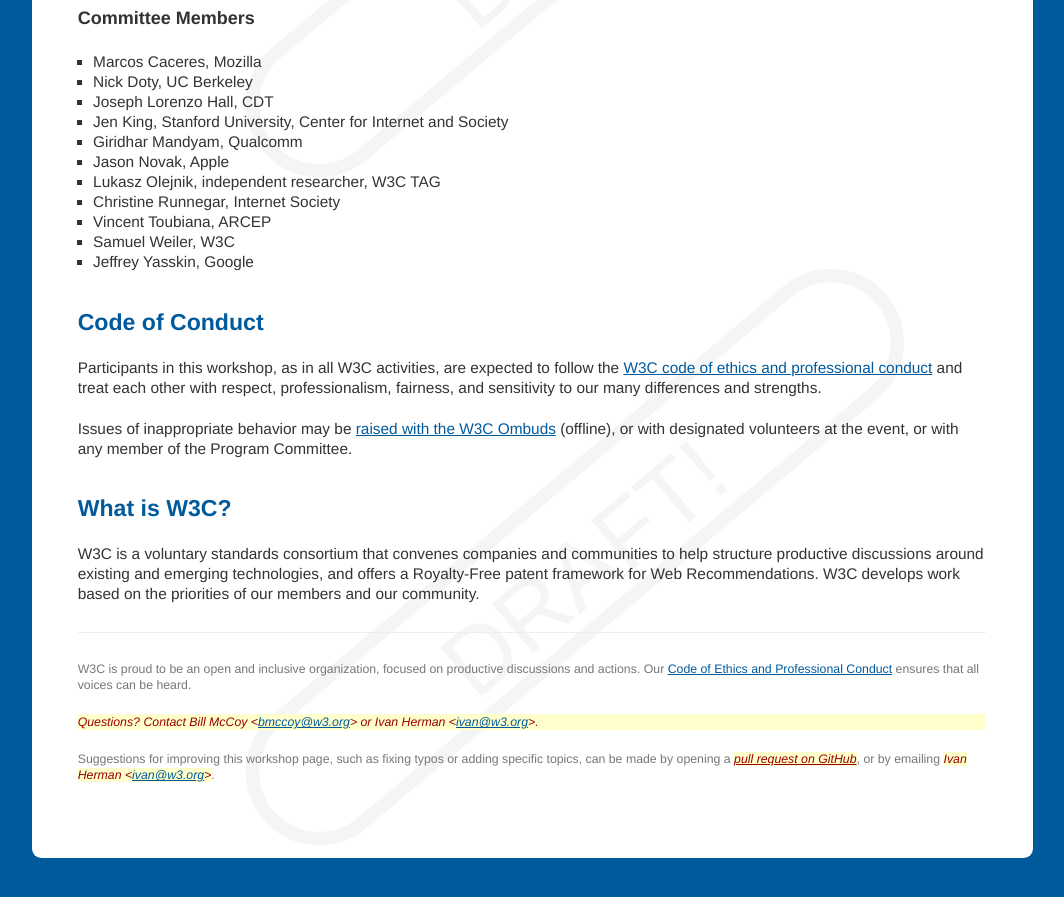
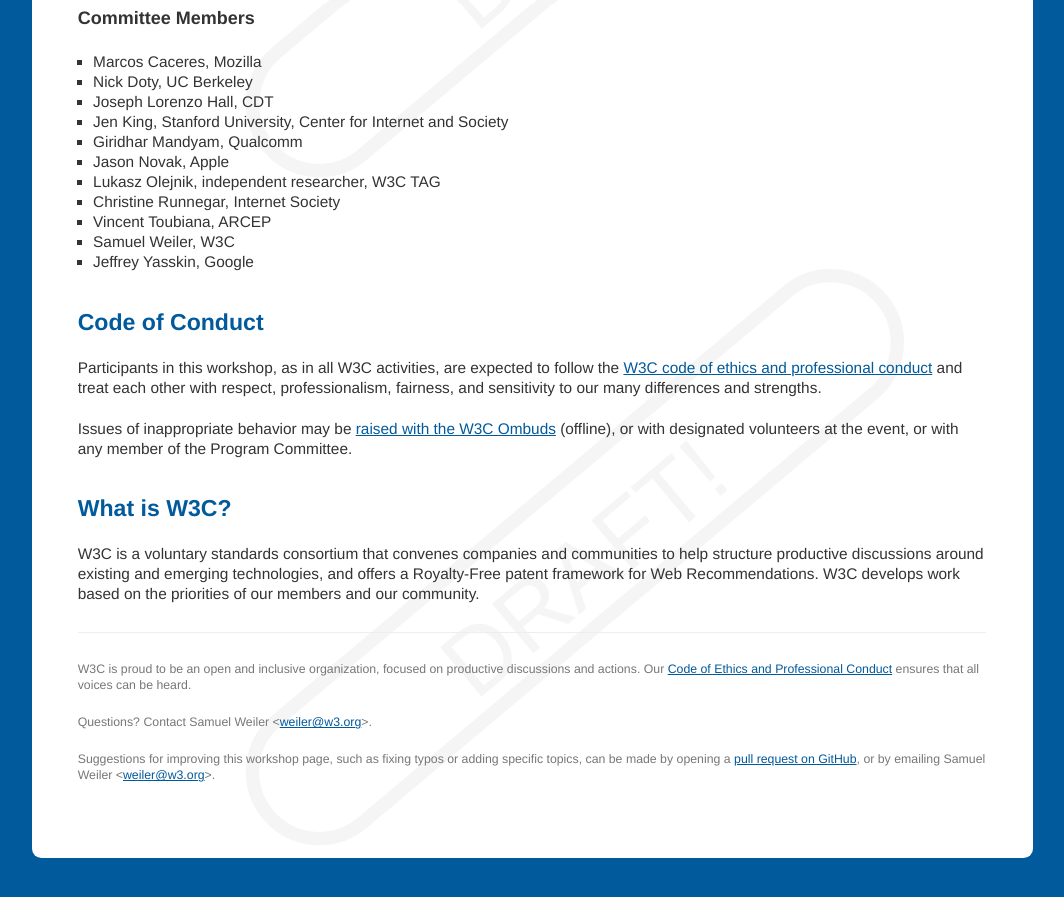
Before and after one commit to w3c/permissions-ws-2018, a Jekyll site: the page built from cfp.md, in a window 1280 px wide and 900 px high, scrolled down 2521 px. Shown: the top 897 px of the window, without its empty margins (108-1172 px from the left). Built offline with Jekyll 4.4.1, drawn with Linux system fonts in a browser that asks for light colours; our own code applies the rules of GitHub Pages for plain Markdown files.

Commit message:
Update cfp.html

```diff
--- a/_layouts/cfp.html
+++ b/_layouts/cfp.html
@@ -36,11 +36,11 @@
         <p>
             W3C is proud to be an open and inclusive organization, focused on productive discussions and actions. Our <a href="https://www.w3.org/Consortium/cepc/">Code of Ethics and Professional Conduct</a> ensures that all voices can be heard.
         </p>
-        <p class="todo">
-            Questions? Contact Bill McCoy &lt;<a href="mailto:bmccoy@w3.org">bmccoy@w3.org</a>&gt; or Ivan Herman &lt;<a href="mailto:ivan@w3.org">ivan@w3.org</a>&gt;.
+        <p>
+            Questions? Contact Samuel Weiler &lt;<a href="mailto:weiler@w3.org">weiler@w3.org</a>&gt.
         </p>
         <p>
-            Suggestions for improving this workshop page, such as fixing typos or adding specific topics, can be made by opening a <a class="todo" href="https://github.com/w3c/@@@@/pulls">pull request on GitHub</a>, or by emailing <span class="todo">Ivan Herman &lt;<a href="mailto:ivan@w3.org">ivan@w3.org</a>&gt;</span>.
+            Suggestions for improving this workshop page, such as fixing typos or adding specific topics, can be made by opening a <a href="https://github.com/w3c/permissions-ws-2018/pulls">pull request on GitHub</a>, or by emailing Samuel Weiler &lt;<a href="mailto:weiler@w3.org">weiler@w3.org</a>&gt;.
         </p>
     </footer>
     <script src="assets/js/script.js"></script>
```
Also changed, not shown: other parts of _layouts/cfp.html (+1 -1 lines).
